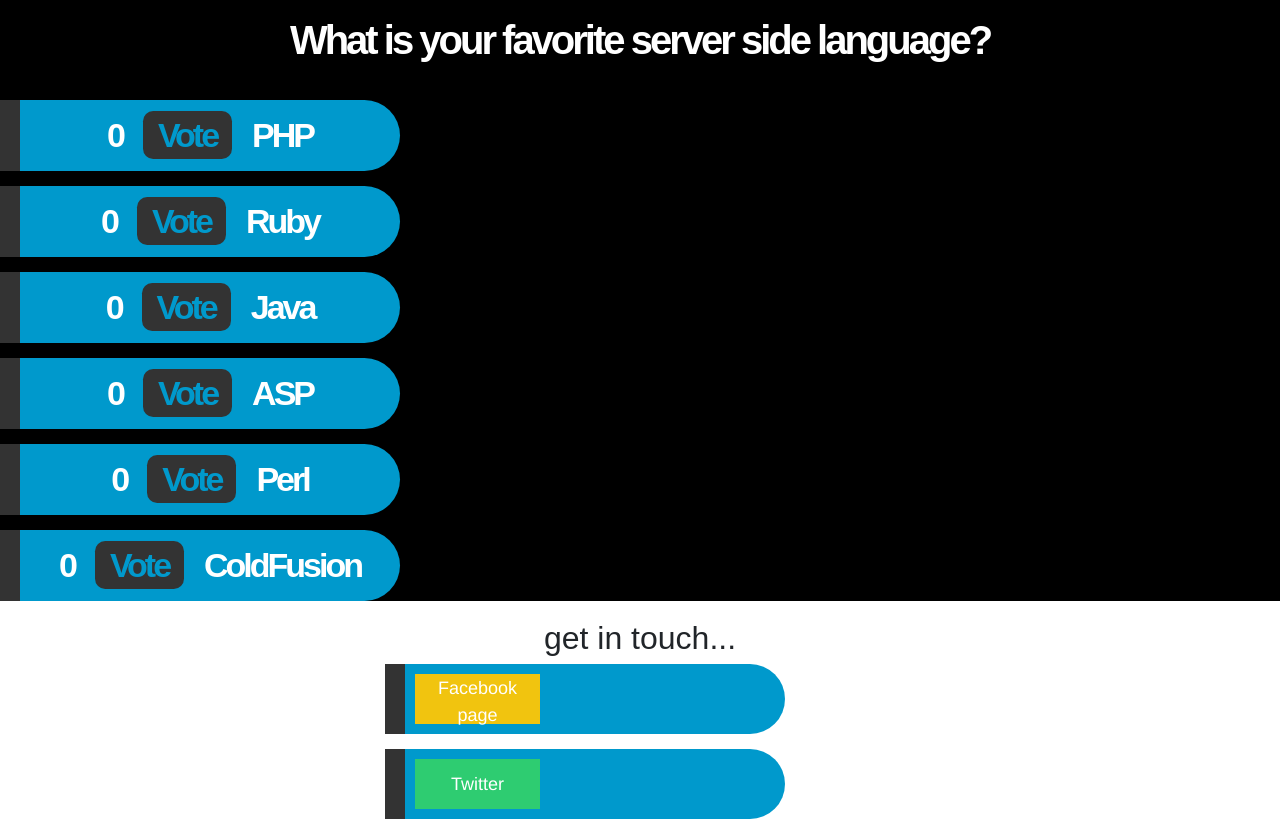
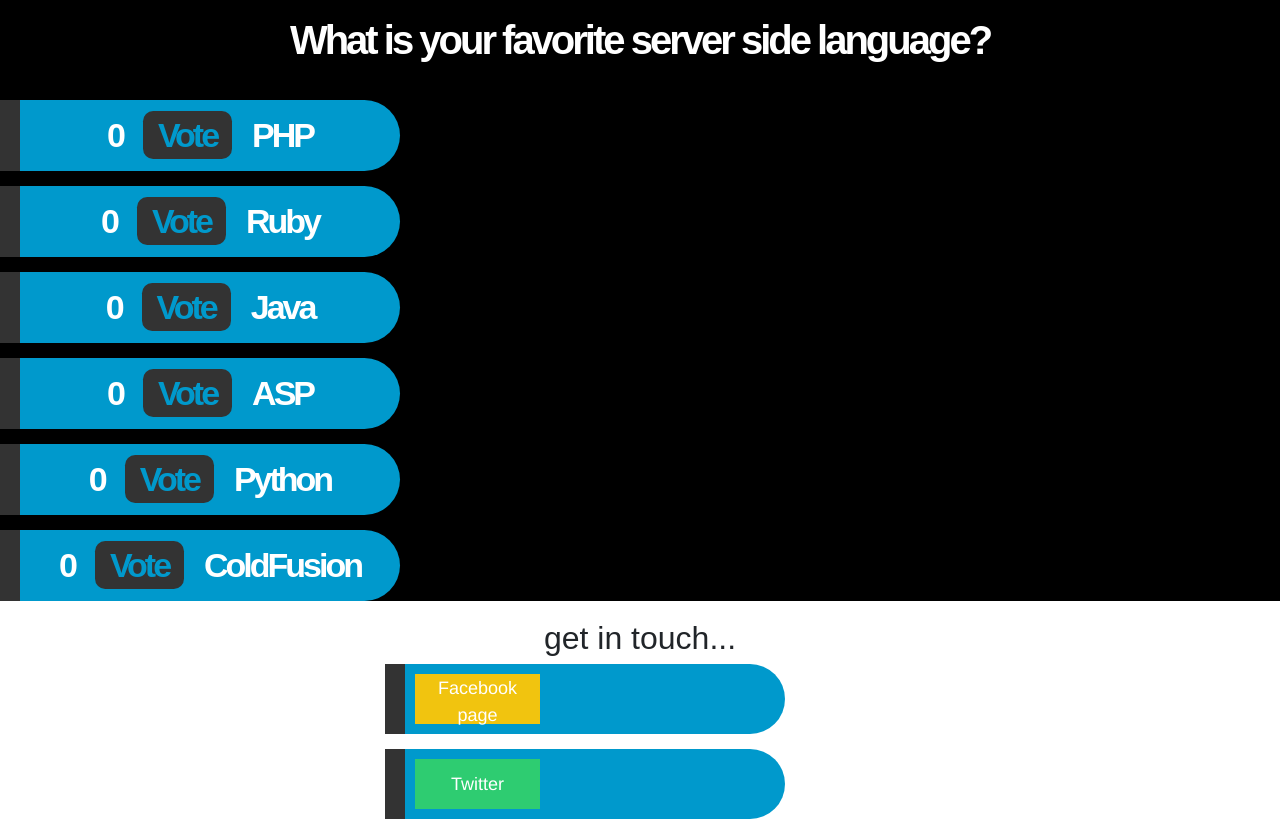
Before and after one commit to stewilondanga/code-poll, a plain HTML site: page index.html in a window 1280 px wide. Shown: the top 822 px of the page. Drawn offline with nearby package versions, Linux system fonts and the light colour scheme.

Commit message:
add index.html

```diff
--- a/index.html
+++ b/index.html
@@ -15,7 +15,7 @@
     <div><span>0</span><a href="">Vote</a>Ruby</div>
     <div><span>0</span><a href="">Vote</a>Java</div>
     <div><span>0</span><a href="">Vote</a>ASP</div>
-    <div><span>0</span><a href="">Vote</a>Perl</div>
+    <div><span>0</span><a href="">Vote</a>Python</div>
     <div><span>0</span><a href="">Vote</a>ColdFusion</div>
   </div>
 
```
